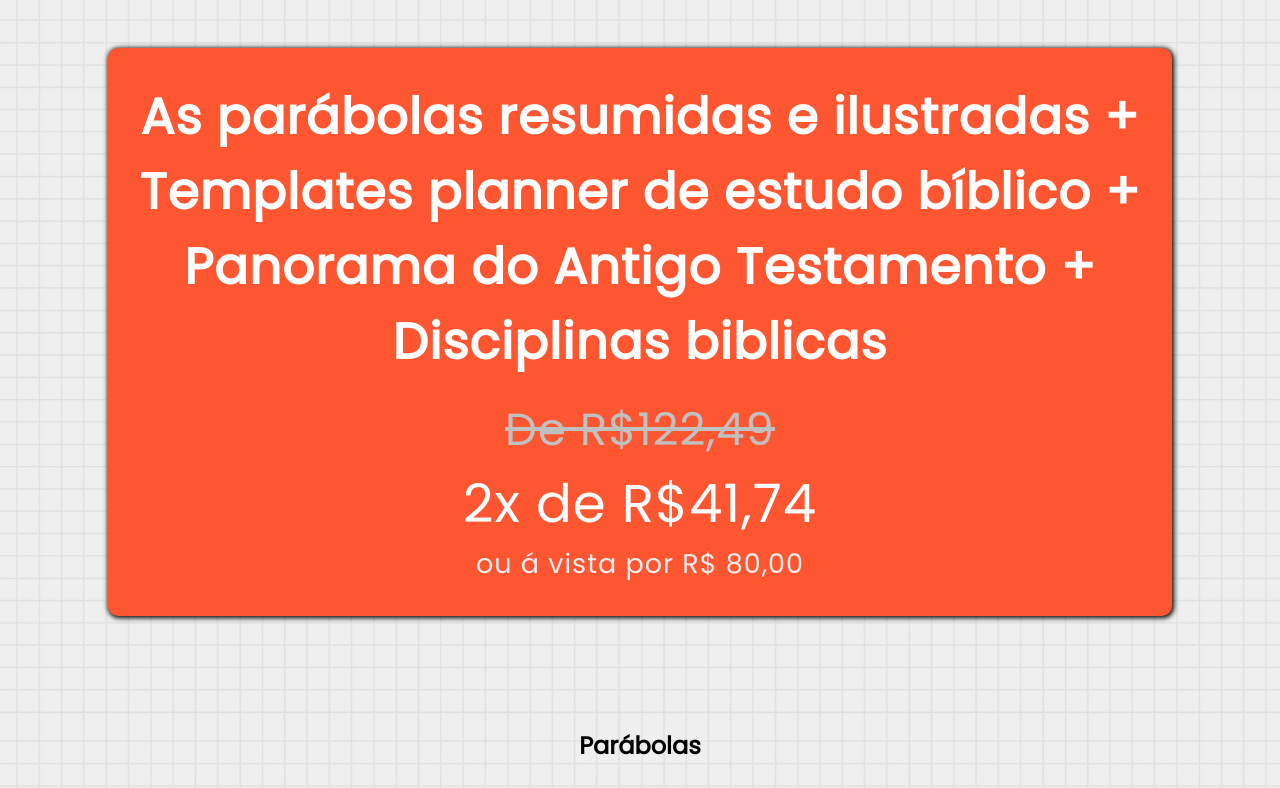
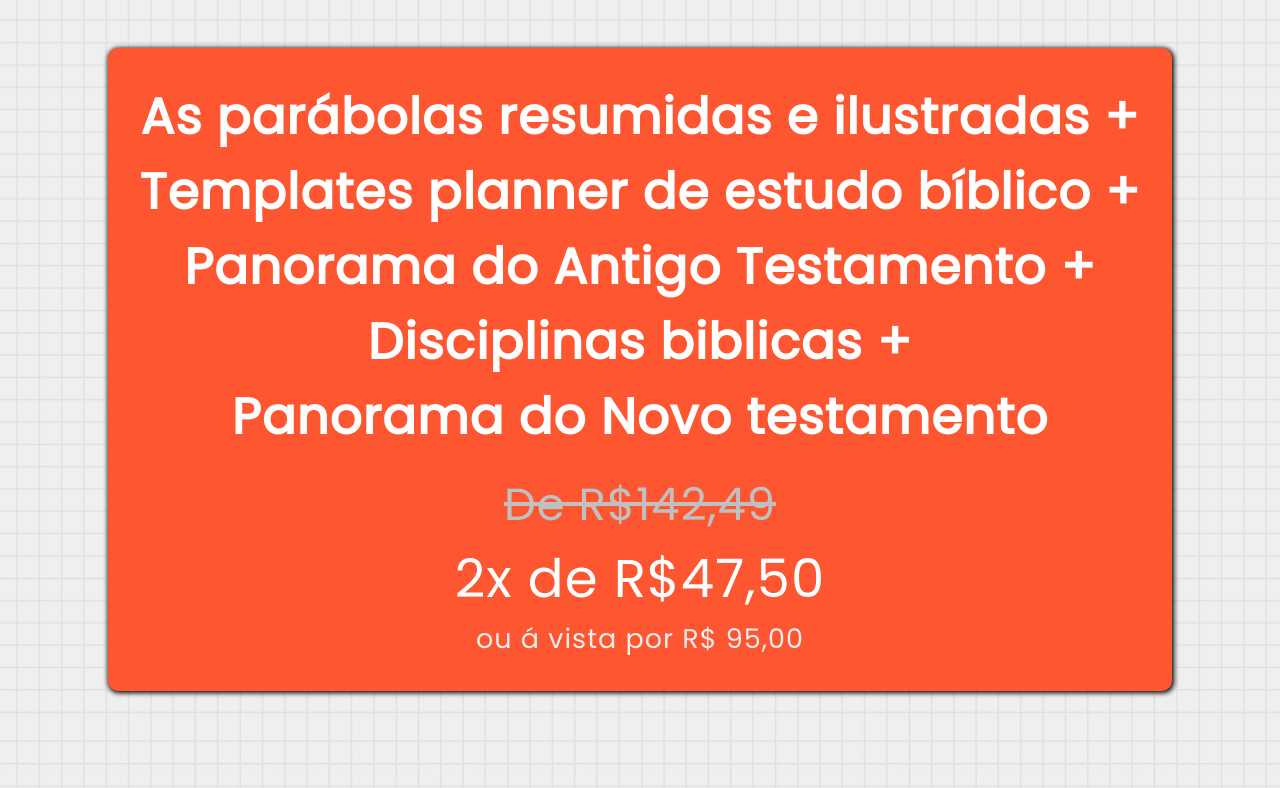
Before and after one commit to M4rcoos/lPDevocional, a React (Vite) app: page /Combo in a window 1280 px wide. Shown: the top 788 px of the page. Built offline with nearby package versions, Linux system fonts and the light colour scheme.

Commit message:
alterando valor do combo

```diff
--- a/src/Pages/Combo/Combo.jsx
+++ b/src/Pages/Combo/Combo.jsx
@@ -18,12 +18,12 @@ export const Combo = () => {
         <div className="container-mainCombo">
 
           <div className="boxText">
-            <h1>As parábolas resumidas e ilustradas  + <br /> Templates planner de estudo bíblico + <br />Panorama do Antigo Testamento + <br />Disciplinas biblicas</h1>
+            <h1>As parábolas resumidas e ilustradas  + <br /> Templates planner de estudo bíblico + <br />Panorama do Antigo Testamento + <br />Disciplinas biblicas + <br />Panorama do Novo testamento</h1>
 
-            <span>De R$122,49</span>
-            <div>2x de R$41,74</div>
+            <span>De R$142,49</span>
+            <div>2x de R$47,50</div>
 
-            <p>ou á vista por  R$ 80,00</p>
+            <p>ou á vista por  R$ 95,00</p>
           </div>
           <section className="organizacao">
             <div className="container-organizacao">
```
